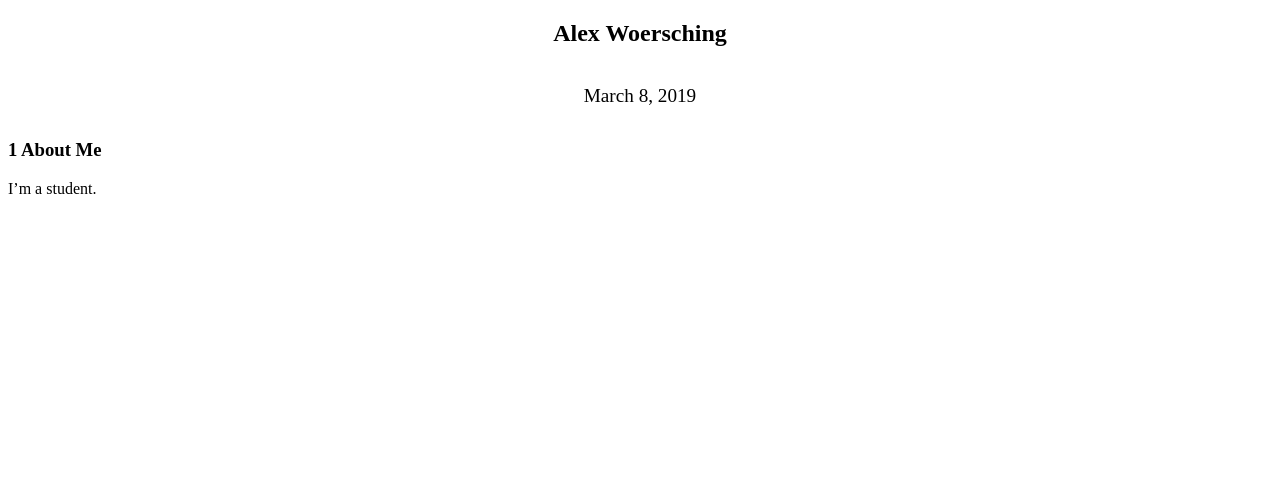
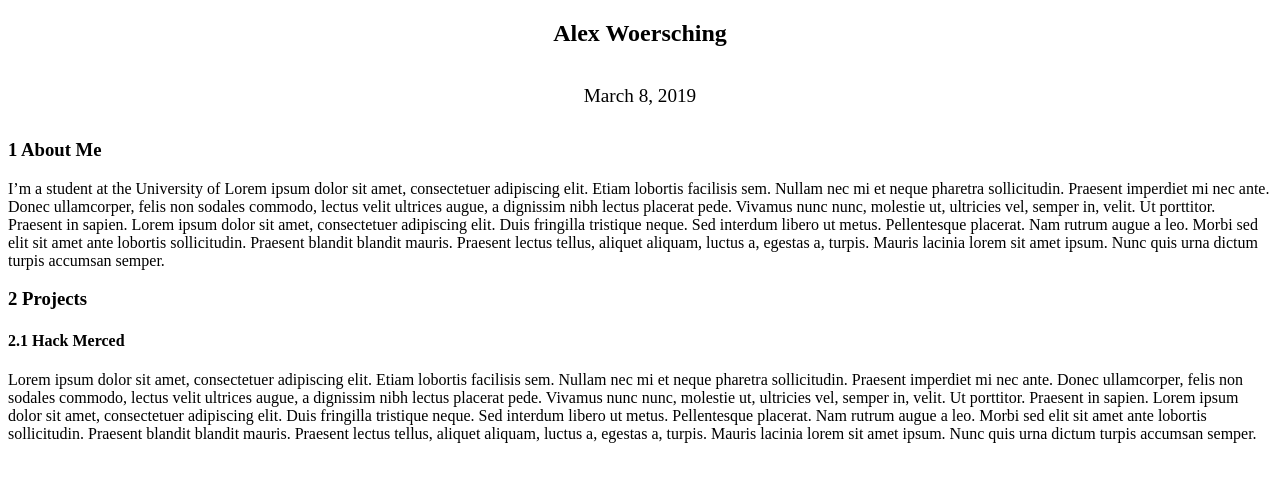
Before and after one commit to CoffeeVector/warmshowers1.github.io, a plain HTML site: page docs/page.html in a window 1280 px wide. Drawn offline with Linux system fonts and the light colour scheme.

Commit message:
Added blind text

```diff
--- a/docs/page.html
+++ b/docs/page.html
@@ -21,5 +21,32 @@ class="cmr-12x-x-120">March 8, 2019</span></div>
    </div>
    <h3 class="sectionHead"><span class="titlemark">1   </span> <a
  id="x1-10001"></a>About Me</h3>
-<!--l. 6--><p class="noindent" >I&#8217;m a student.
+<!--l. 7--><p class="noindent" >I&#8217;m a student at the University of Lorem ipsum dolor sit amet, consectetuer
+adipiscing elit. Etiam lobortis facilisis sem. Nullam nec mi et neque pharetra
+sollicitudin. Praesent imperdiet mi nec ante. Donec ullamcorper, felis non sodales
+commodo, lectus velit ultrices augue, a dignissim nibh lectus placerat pede.
+Vivamus nunc nunc, molestie ut, ultricies vel, semper in, velit. Ut porttitor.
+Praesent in sapien. Lorem ipsum dolor sit amet, consectetuer adipiscing elit. Duis
+fringilla tristique neque. Sed interdum libero ut metus. Pellentesque placerat. Nam
+rutrum augue a leo. Morbi sed elit sit amet ante lobortis sollicitudin. Praesent
+blandit blandit mauris. Praesent lectus tellus, aliquet aliquam, luctus a, egestas a,
+turpis. Mauris lacinia lorem sit amet ipsum. Nunc quis urna dictum turpis
+accumsan semper.&#x00A0;
+   <h3 class="sectionHead"><span class="titlemark">2   </span> <a
+ id="x1-20002"></a>Projects</h3>
+
+<!--l. 9--><p class="noindent" >
+   <h4 class="subsectionHead"><span class="titlemark">2.1   </span> <a
+ id="x1-30002.1"></a>Hack Merced</h4>
+<!--l. 11--><p class="noindent" >Lorem ipsum dolor sit amet, consectetuer adipiscing elit. Etiam lobortis facilisis
+sem. Nullam nec mi et neque pharetra sollicitudin. Praesent imperdiet mi nec
+ante. Donec ullamcorper, felis non sodales commodo, lectus velit ultrices augue, a
+dignissim nibh lectus placerat pede. Vivamus nunc nunc, molestie ut, ultricies vel,
+semper in, velit. Ut porttitor. Praesent in sapien. Lorem ipsum dolor sit amet,
+consectetuer adipiscing elit. Duis fringilla tristique neque. Sed interdum libero
+ut metus. Pellentesque placerat. Nam rutrum augue a leo. Morbi sed
+elit sit amet ante lobortis sollicitudin. Praesent blandit blandit mauris.
+Praesent lectus tellus, aliquet aliquam, luctus a, egestas a, turpis. Mauris
+lacinia lorem sit amet ipsum. Nunc quis urna dictum turpis accumsan
+semper.&#x00A0;
 </body></html>
```
Also changed, not shown: 8 other files.
